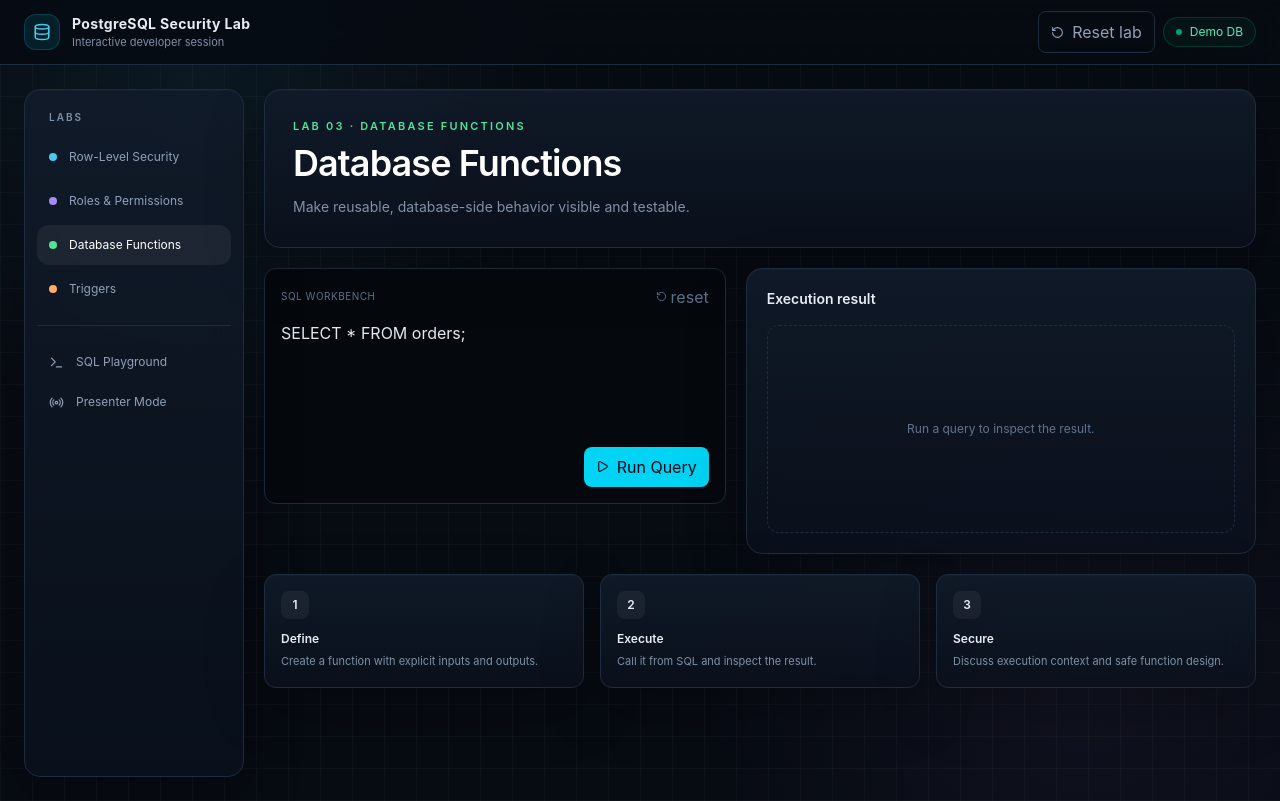
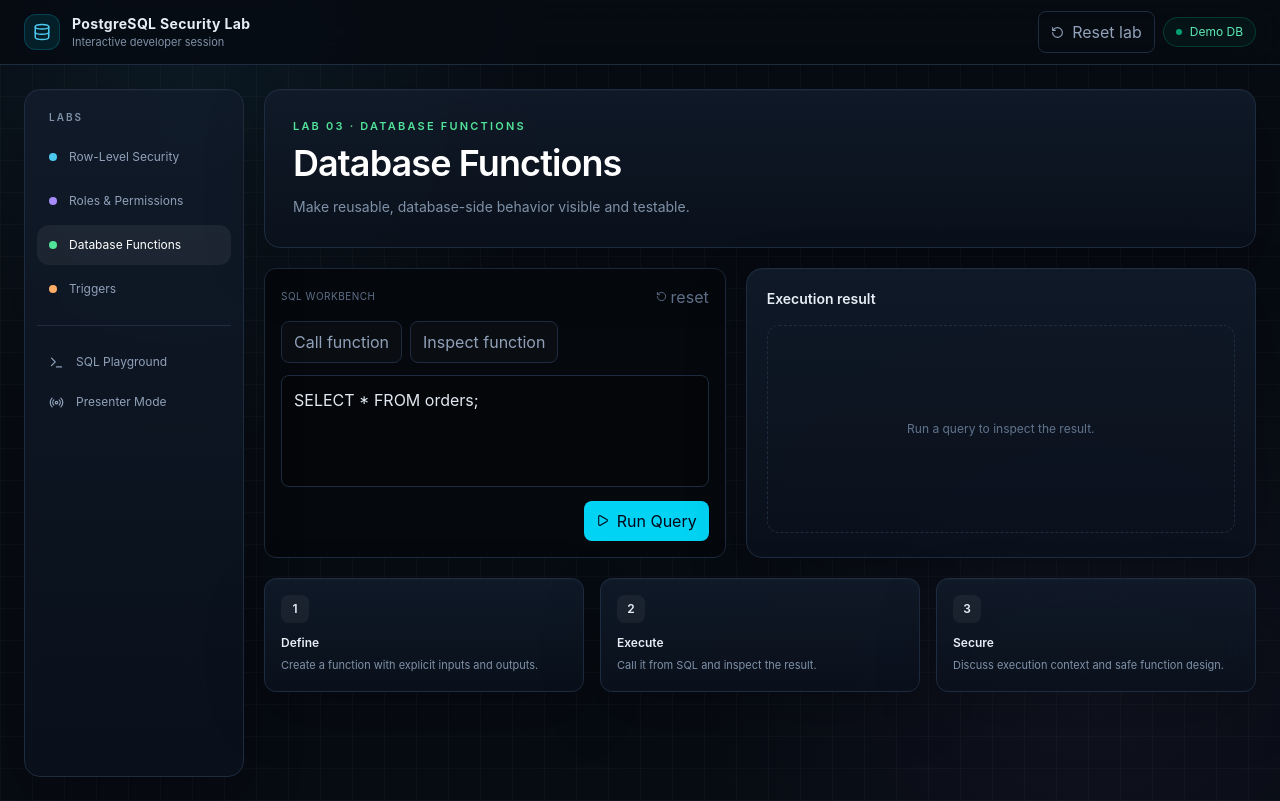
Before and after one commit to psyvex/postgres_docs, a Next.js app: page /postgres/functions in a window 1280 px wide. Built offline with nearby package versions, Linux system fonts and the light colour scheme.

Commit message:
refactor: use centralized workbench content and examples

```diff
--- a/src/components/SqlWorkbench.tsx
+++ b/src/components/SqlWorkbench.tsx
@@ -1,7 +1,9 @@
 'use client';
 
 import { Play, RotateCcw } from 'lucide-react';
+import { sessionContent } from '@/config/content';
 import { useLabStore } from '@/lib/store';
+import { SqlExamples } from './SqlExamples';
 
 export function SqlWorkbench() {
   const sql = useLabStore((state) => state.sqlByLab[state.activeLab]);
@@ -10,8 +12,9 @@
   const reset = useLabStore((state) => state.reset);
   const executing = useLabStore((state) => state.executing);
   return <div className="rounded-xl border border-[var(--line)] bg-[#05080d] p-4">
-    <div className="mb-3 flex items-center justify-between"><span className="text-[10px] uppercase tracking-wider text-slate-500">SQL workbench</span><button onClick={reset} className="flex items-center gap-1 text-[10px] text-slate-500 hover:text-white"><RotateCcw size={11}/> reset</button></div>
-    <textarea value={sql} onChange={(event) => setSql(event.target.value)} spellCheck={false} className="h-28 w-full resize-none bg-transparent font-mono text-xs leading-6 text-slate-200 outline-none" />
-    <div className="mt-2 flex justify-end"><button onClick={execute} disabled={executing} className="flex items-center gap-2 rounded-lg bg-cyan-400 px-3 py-2 text-xs font-semibold text-slate-950 hover:bg-cyan-300 disabled:opacity-60"><Play size={13}/>{executing ? 'Executing…' : 'Run Query'}</button></div>
+    <div className="mb-3 flex items-center justify-between"><span className="text-[10px] uppercase tracking-wider text-slate-500">{sessionContent.workbench.title}</span><button onClick={reset} className="flex items-center gap-1 text-[10px] text-slate-500 hover:text-white"><RotateCcw size={11}/> {sessionContent.workbench.reset}</button></div>
+    <SqlExamples />
+    <textarea value={sql} onChange={(event) => setSql(event.target.value)} spellCheck={false} className="mt-3 h-28 w-full resize-none rounded-lg border border-[var(--line)] bg-black/20 p-3 font-mono text-xs leading-6 text-slate-200 outline-none focus:border-cyan-400/40" />
+    <div className="mt-2 flex justify-end"><button onClick={execute} disabled={executing} className="flex items-center gap-2 rounded-lg bg-cyan-400 px-3 py-2 text-xs font-semibold text-slate-950 hover:bg-cyan-300 disabled:opacity-60"><Play size={13}/>{executing ? sessionContent.workbench.executing : sessionContent.workbench.execute}</button></div>
   </div>;
 }
```
